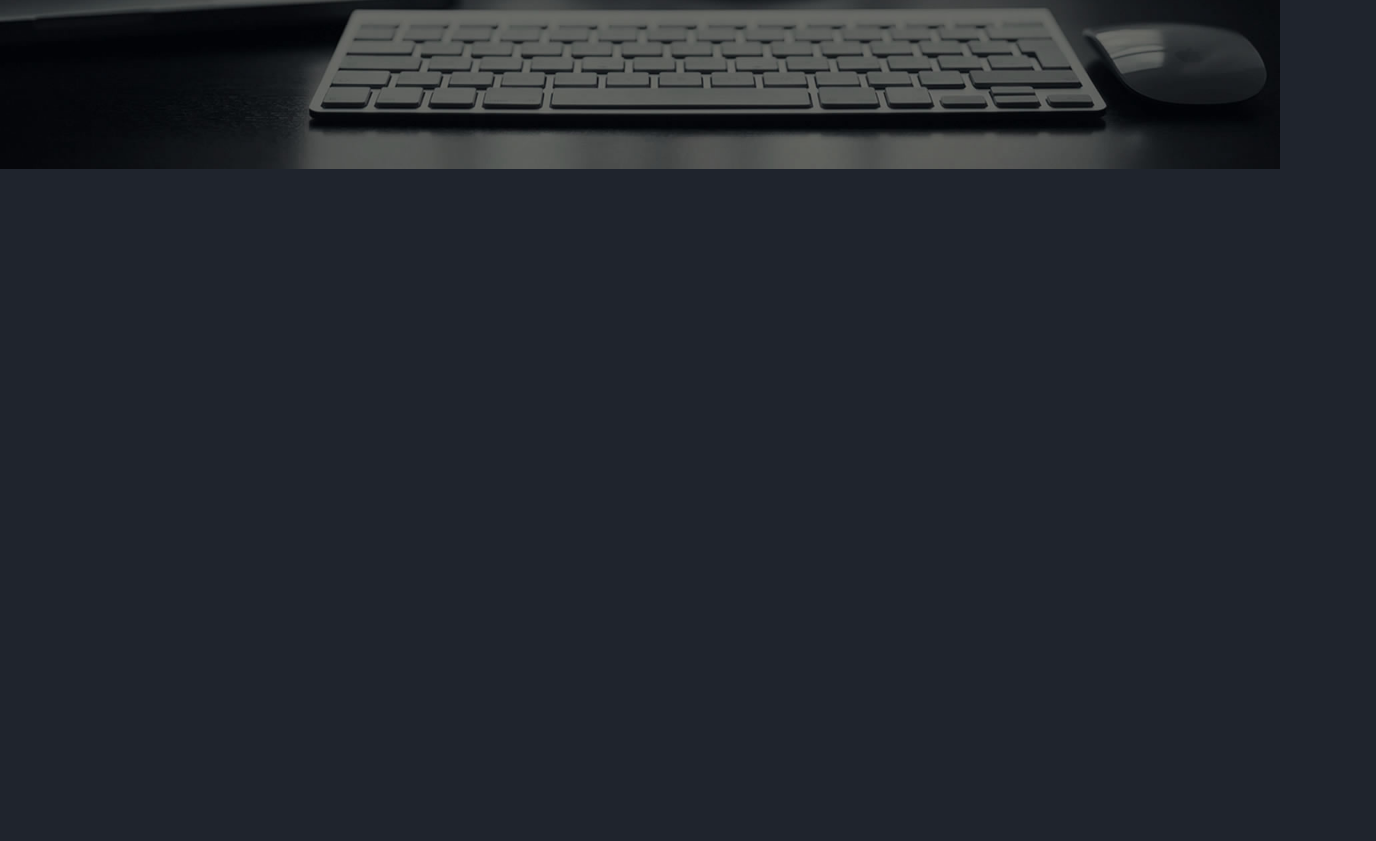
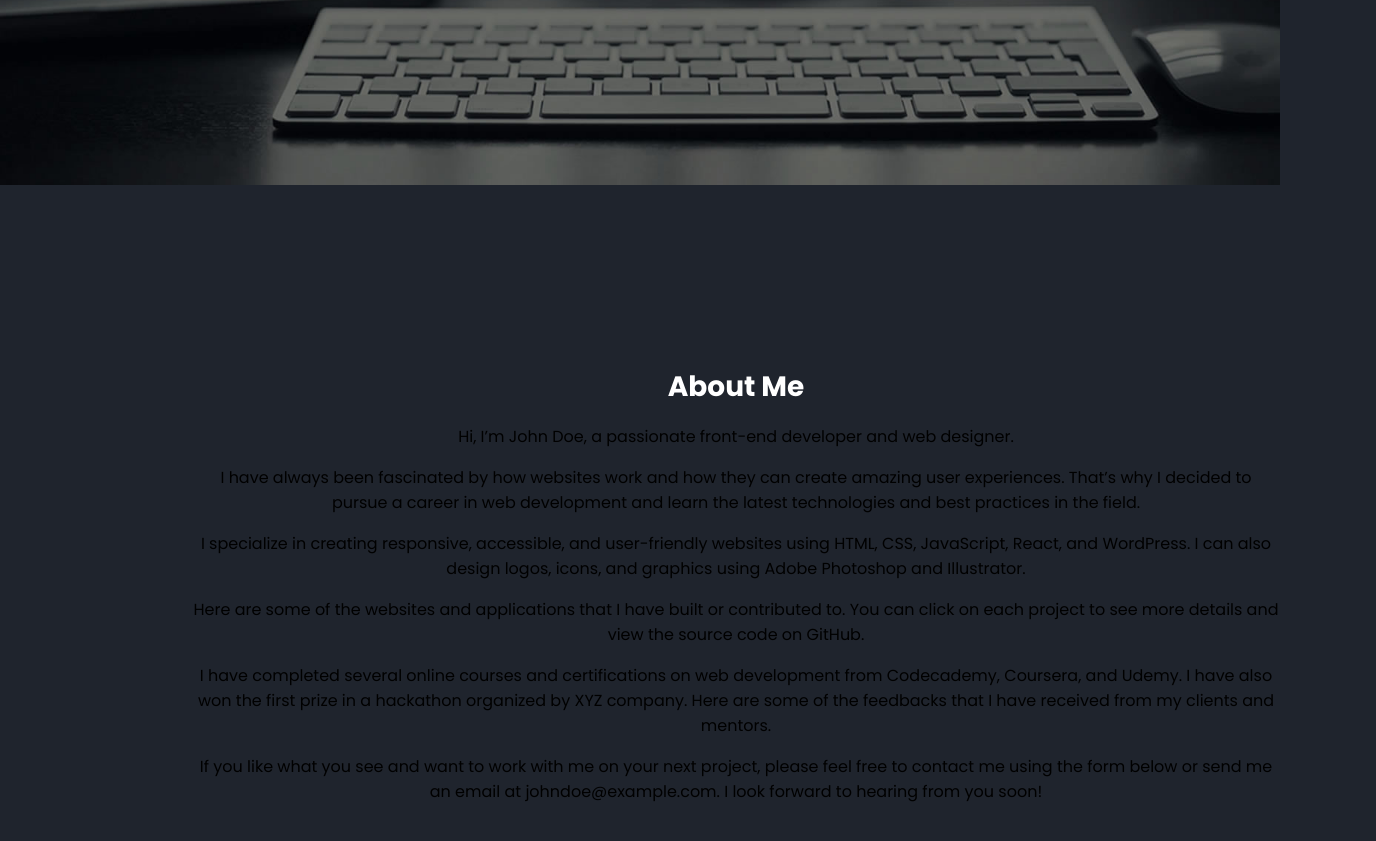
Before and after one commit to ragul0606/portfolio, a plain HTML site: page index.html in a window 1280 px wide. Shown: the part 615-1456 px from the top of the page, 1376 px wide, since content can reach past the window. Before the commit the page ends 800 px from the top, so only its background shows below. Drawn offline with Linux system fonts and the light colour scheme.

Commit message:
Box1 done

```diff
--- a/index.html
+++ b/index.html
@@ -29,14 +29,14 @@
       <h3 class="hed-h">Portfolio</h3>
       <nav class="hed-nav">
         <a href="#section-one" class="header-anchor">Home</a>
-        <a href="#" class="header-anchor">About</a>
+        <a href="#section-two" class="header-anchor">About</a>
         <a href="#" class="header-anchor">Skills</a>
         <a href="#" class="header-anchor">Project</a>
         <a href="#" class="header-anchor">Contact</a>
       </nav>
     </header>
     <main>
-      <section class="section-one">
+      <section class="section-one" id="section-one">
         <div class="box-one">
           <div class="box-left">
             <h3 class="main-s-h">Hey There,</h3>
@@ -79,6 +79,41 @@
           </div>
         </div>
       </section>
+      <section class="section-two" id="section-two">
+        <h2 class="about">About Me</h2>
+        <p class="about-content">
+          Hi, I’m John Doe, a passionate front-end developer and web designer.
+        </p>
+        <p class="about-content">
+          I have always been fascinated by how websites work and how they can
+          create amazing user experiences. That’s why I decided to pursue a
+          career in web development and learn the latest technologies and best
+          practices in the field.
+        </p>
+        <p class="about-content">
+          I specialize in creating responsive, accessible, and user-friendly
+          websites using HTML, CSS, JavaScript, React, and WordPress. I can also
+          design logos, icons, and graphics using Adobe Photoshop and
+          Illustrator.
+        </p>
+        <p class="about-content">
+          Here are some of the websites and applications that I have built or
+          contributed to. You can click on each project to see more details and
+          view the source code on GitHub.
+        </p>
+        <p class="about-content">
+          I have completed several online courses and certifications on web
+          development from Codecademy, Coursera, and Udemy. I have also won the
+          first prize in a hackathon organized by XYZ company. Here are some of
+          the feedbacks that I have received from my clients and mentors.
+        </p>
+        <p class="about-content">
+          If you like what you see and want to work with me on your next
+          project, please feel free to contact me using the form below or send
+          me an email at johndoe@example.com. I look forward to hearing from you
+          soon!
+        </p>
+      </section>
     </main>
   </body>
 </html>
--- a/style.css
+++ b/style.css
@@ -12,6 +12,9 @@ body {
   font-family: "Poppins", sans-serif;
   background-color: #fff;
   background-color: rgb(31, 36, 45);
+  overflow-x: hidden;
+  width: 100vw;
+  min-height: 100vh;
 }
 
 header {
@@ -22,6 +25,7 @@ header {
   flex-direction: row;
   align-items: center;
   justify-content: space-between;
+  position: fixed;
 }
 
 .hed-h {
@@ -48,7 +52,7 @@ header {
 
 section {
   width: 100vw;
-  height: 90vh;
+  height: 100vh;
   display: flex;
   flex-direction: row;
   align-items: center;
@@ -58,7 +62,7 @@ section {
 
 .box-one {
   width: 100%;
-  height: 100%;
+  height: 100vh;
   display: flex;
   flex-direction: row;
   align-items: center;
@@ -76,7 +80,7 @@ section {
   flex-direction: column;
   align-items: start;
   justify-content: start;
-  gap: 0.95rem;
+  gap: 1rem;
 }
 
 .box-right {
@@ -174,3 +178,29 @@ section {
   color: white;
   border: 2px solid #fff;
 }
+
+.section-two {
+  width: 100vw;
+  height: 100vh;
+  display: flex;
+  flex-direction: column;
+  align-items: center;
+  justify-content: center;
+  gap: 1rem;
+  margin-left: 6rem;
+  margin-right: 6rem;
+}
+
+.about {
+  font-size: 1.75rem;
+  color: white;
+  margin-right: 6rem;
+  margin-left: 6rem;
+}
+
+.about-content {
+  flex-wrap: wrap;
+  text-align: center;
+  margin-right: 6rem;
+  margin-left: 6rem;
+}
```
